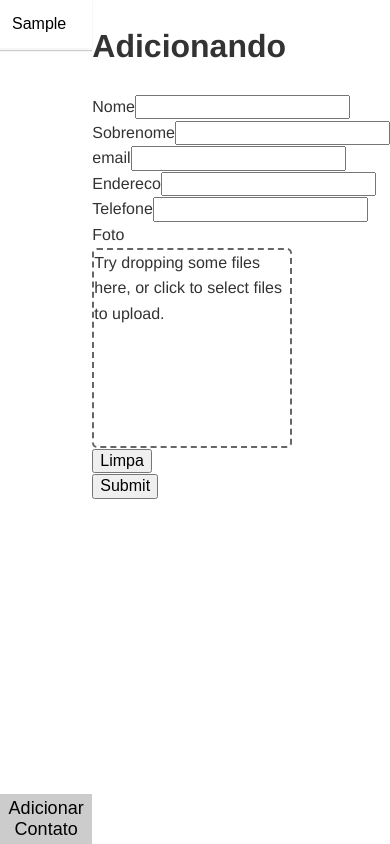
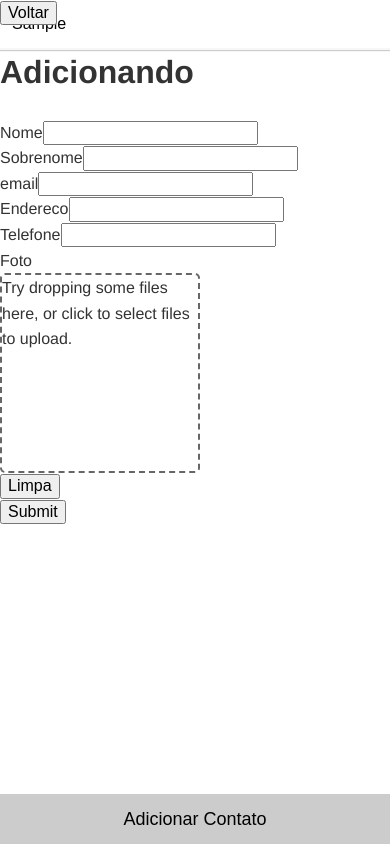
Before and after one commit to allansp9/agenda-app, a React app: page / in a window 390 px wide. Both pictures are taken after typing "Sample" into the empty fields and a click on the button "Adicionar Contato". Built offline with nearby package versions, Linux system fonts and the light colour scheme.

Commit message:
Adiciona visibilidade do Aside em mobile

```diff
--- a/src/components/App.js
+++ b/src/components/App.js
@@ -7,9 +7,10 @@ import InfoContato from './InfoContato';
 import AddContato from './AddContato';
 import EditContato from './EditContato';
 import NovoContato from './NovoContato';
+import Aside from './Aside';
 
 const App = ({ activePage, contatos, contatoVisivel }) => (
-  <div className="content-container">
+  <div>
     <div className="sidebar">
       <Busca />
       <div className="lista-contatos">
@@ -17,11 +18,13 @@ const App = ({ activePage, contatos, contatoVisivel }) => (
       </div>
       <NovoContato />
     </div>
-    <div className="painel">
-      {activePage === 'info' && <InfoContato contato={contatoVisivel} />}
-      {activePage === 'add' && <AddContato />}
-      {activePage === 'edit' && <EditContato contato={contatoVisivel} />}
-    </div>
+    {activePage !== '' && (
+      <Aside>
+        {activePage === 'info' && <InfoContato contato={contatoVisivel} />}
+        {activePage === 'add' && <AddContato />}
+        {activePage === 'edit' && <EditContato contato={contatoVisivel} />}
+      </Aside>
+    )}
   </div>
 );
 
--- /dev/null
+++ b/src/components/Aside.js
@@ -0,0 +1,12 @@
+import React from 'react';
+import { connect } from 'react-redux';
+import setActive from '../actions/active';
+
+const Aside = ({ children, dispatch }) => (
+  <div className="aside">
+    <button onClick={() => dispatch(setActive('', ''))}>Voltar</button>
+    {children}
+  </div>
+);
+
+export default connect()(Aside);
--- /dev/null
+++ b/src/styles/base/_aside.scss
@@ -0,0 +1,7 @@
+.aside {
+  position: absolute;
+  top: 0;
+  left: 0;
+  height: 100vh;
+  width: 100vw;
+}
--- a/src/styles/base/_base.scss
+++ b/src/styles/base/_base.scss
@@ -14,22 +14,6 @@ body {
   line-height: 1.6;
 }
 
-.content-container {
-  display: flex;
-}
-
 .is-active {
   background: darken($off-white, 10%);
 }
-
-.painel {
-  // display: none;
-}
-
-.sidebar {
-  height: 100vh;
-  display: flex;
-  flex: 1;
-  flex-flow: column;
-  justify-content: space-between;
-}
--- /dev/null
+++ b/src/styles/base/_sidebar.scss
@@ -0,0 +1,7 @@
+.sidebar {
+  height: 100vh;
+  width: 100vw;
+  display: flex;
+  flex-flow: column;
+  justify-content: space-between;
+}
--- a/src/styles/styles.scss
+++ b/src/styles/styles.scss
@@ -1,5 +1,7 @@
 @import "./base/settings";
 @import "./base/base";
+@import "./base/aside";
+@import "./base/sidebar";
 @import "./components/lista-contatos";
 @import "./components/visibility";
 @import "./components/botao";
```
